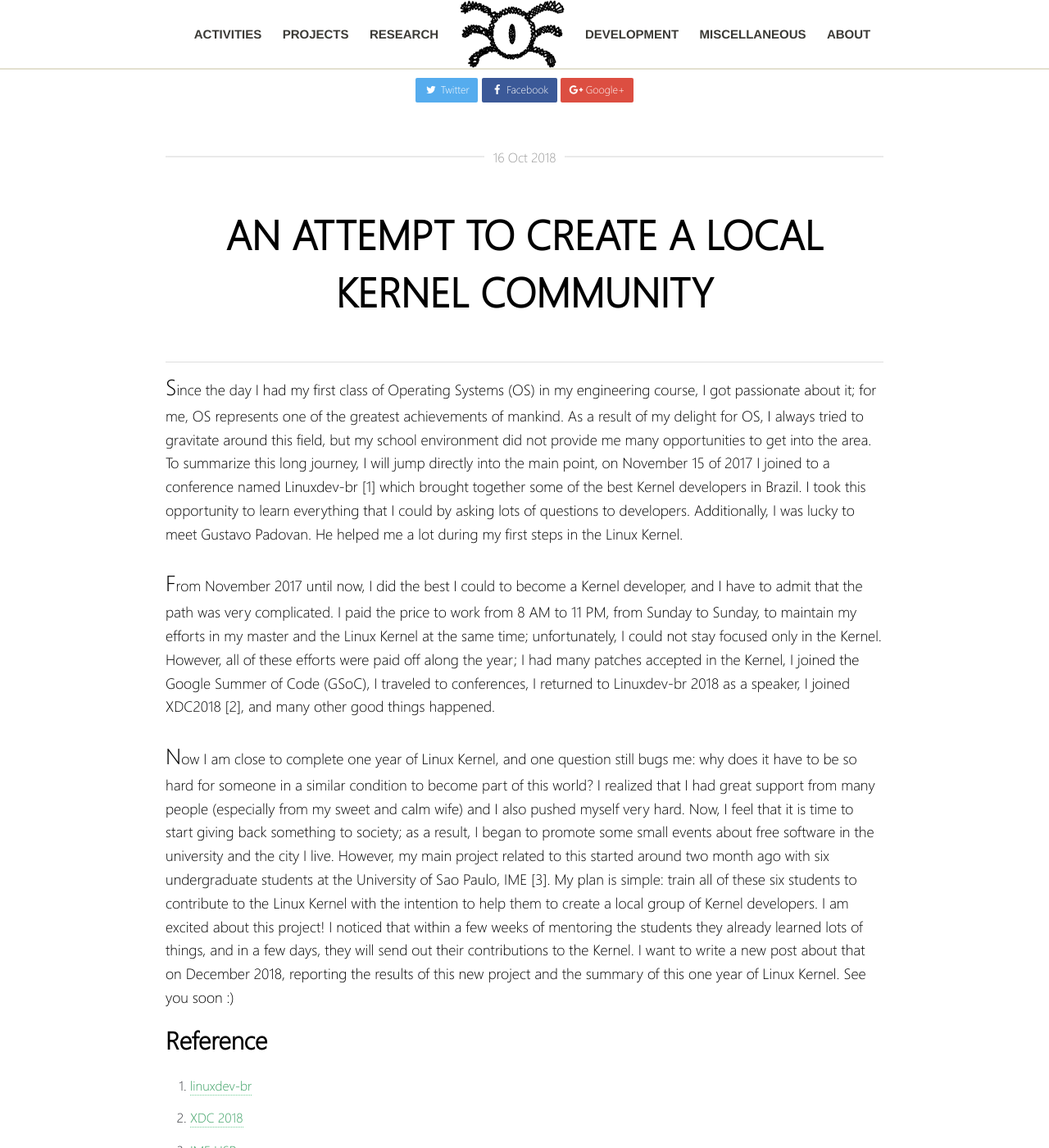
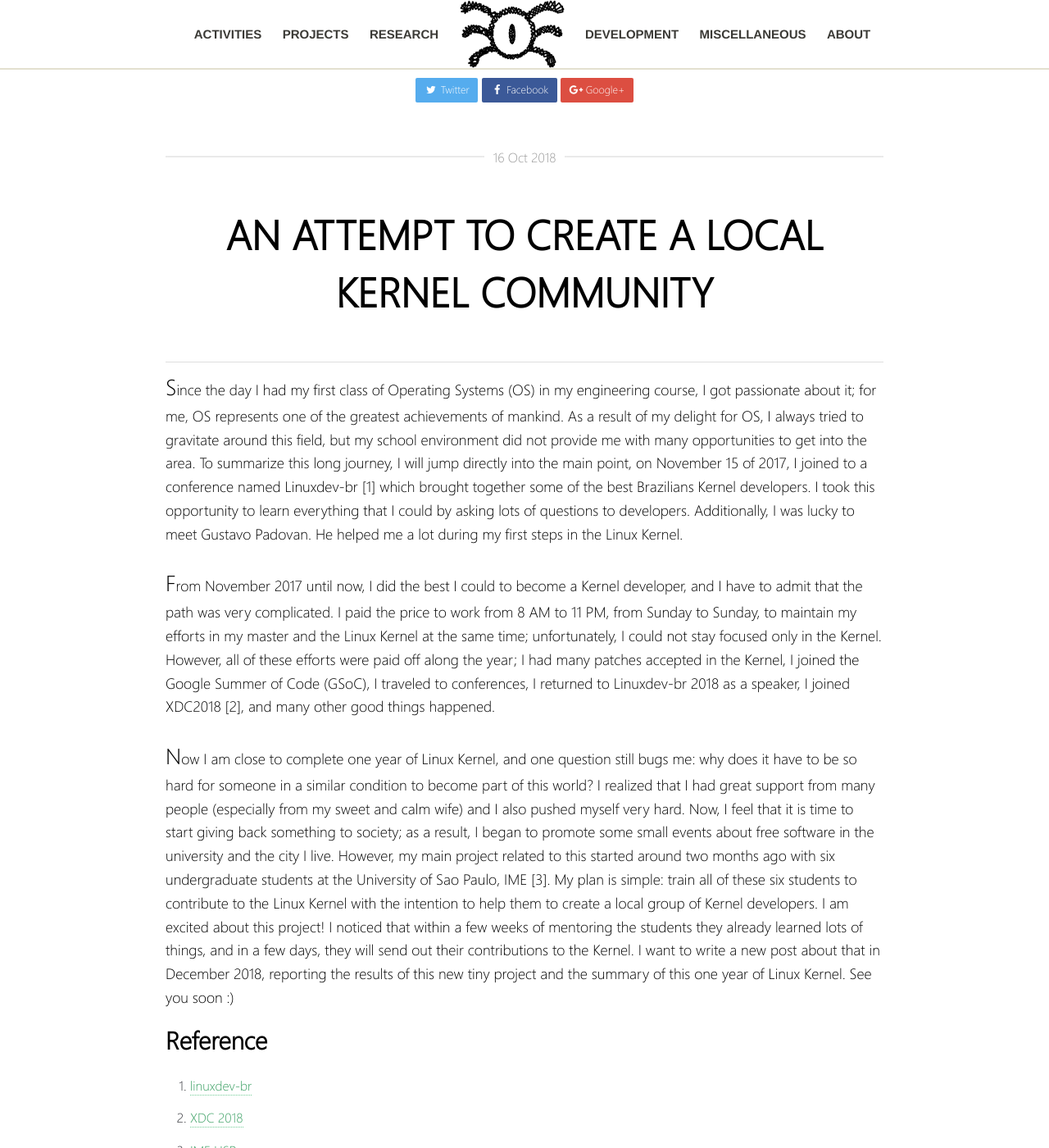
Before and after one commit to webfolder/siqueira.tech, a Jekyll site: the page built from _posts/reports/2018-10-16-giving-back-something-to-society.md, in a window 1280 px wide and 1400 px high. Shown: the whole window at 82% size. Built offline with Jekyll 4.4.1, drawn with Linux system fonts in a browser that asks for light colours.

Commit message:
Small fixes on the post

```diff
--- a/_posts/reports/2018-10-16-giving-back-something-to-society.md
+++ b/_posts/reports/2018-10-16-giving-back-something-to-society.md
@@ -12,13 +12,14 @@ published: true
 Since the day I had my first class of Operating Systems (OS) in my engineering
 course, I got passionate about it; for me, OS represents one of the greatest
 achievements of mankind. As a result of my delight for OS, I always tried to
-gravitate around this field, but my school environment did not provide me many
-opportunities to get into the area. To summarize this long journey, I will jump
-directly into the main point, on November 15 of 2017 I joined to a conference
-named Linuxdev-br [1] which brought together some of the best Kernel developers
-in Brazil. I took this opportunity to learn everything that I could by asking
-lots of questions to developers. Additionally, I was lucky to meet Gustavo
-Padovan. He helped me a lot during my first steps in the Linux Kernel.
+gravitate around this field, but my school environment did not provide me with
+many opportunities to get into the area. To summarize this long journey, I will
+jump directly into the main point, on November 15 of 2017, I joined to a
+conference named Linuxdev-br [1] which brought together some of the best
+Brazilians Kernel developers. I took this opportunity to learn everything that
+I could by asking lots of questions to developers. Additionally, I was lucky to
+meet Gustavo Padovan. He helped me a lot during my first steps in the Linux
+Kernel.
 
 From November 2017 until now, I did the best I could to become a Kernel
 developer, and I have to admit that the path was very complicated. I paid the
@@ -36,15 +37,15 @@ become part of this world? I realized that I had great support from many people
 Now, I feel that it is time to start giving back something to society; as a
 result, I began to promote some small events about free software in the
 university and the city I live. However, my main project related to this
-started around two month ago with six undergraduate students at the University
+started around two months ago with six undergraduate students at the University
 of Sao Paulo, IME [3]. My plan is simple: train all of these six students to
 contribute to the Linux Kernel with the intention to help them to create a
 local group of Kernel developers. I am excited about this project! I noticed
 that within a few weeks of mentoring the students they already learned lots of
 things, and in a few days, they will send out their contributions to the
-Kernel. I want to write a new post about that on December 2018, reporting the
-results of this new project and the summary of this one year of Linux Kernel.
-See you soon :)
+Kernel. I want to write a new post about that in December 2018, reporting the
+results of this new tiny project and the summary of this one year of Linux
+Kernel. See you soon :)
 
 ## Reference
 
```
